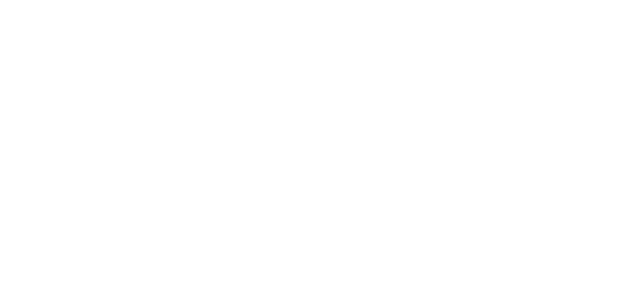
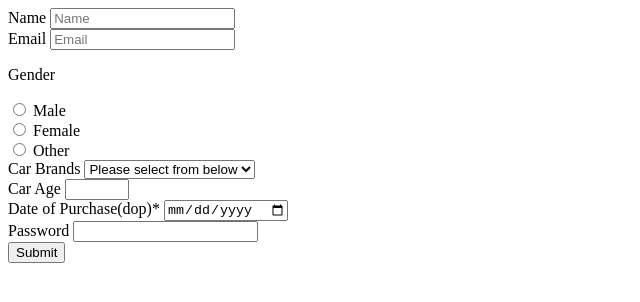
Before and after one commit to acciojob/car-insurance-form-AdityaBhosale22, a website: page main.html in a window 1280 px wide. Shown: the whole page, without its empty margins (0-640 px from the left). Drawn offline with Linux system fonts and the light colour scheme.

Commit message:
created a submission

```diff
--- a/main.html
+++ b/main.html
@@ -7,7 +7,49 @@
 </head>
 
 <body>
-	<!-- the entire body must be written by student -->
+	<form type="submit">
+		<div>
+			<label>Name</label>
+			<input type="name" id="name" required placeholder="Name">
+		</div>
+		<div>
+			<label>Email</label>
+			<input type="email" id="email" required placeholder="Email">
+		</div>
+		<div>
+			<p>Gender</p>
+			<input type="radio" id="male" name="gender" value="Male">
+  <label for="male">Male</label><br>
+
+  <input type="radio" id="female" name="gender" value="Female">
+  <label for="female">Female</label><br>
+
+  <input type="radio" id="other" name="gender" value="Other">
+  <label for="other">Other</label><br>
+		</div>
+		<div>
+			<label>Car Brands</label>
+			<select>
+				<option selected disabled>Please select from below</option>
+				<option>BMW</option>
+				<option>Audi</option>
+				<option>Mercedez</option>
+			</select>
+		</div>
+		<div>
+			<label>Car Age</label>
+			<input type="number" id="carage" name="age" min="1" max="120" required>
+		</div>
+		<div>
+			<label>Date of Purchase(dop)*</label>
+			<input type="date" id="dop" required>
+		</div>
+		<div>
+			<label>Password</label>
+			<input type="password" required id="password">
+		</div>
+		<button type="submit">Submit</button>
+	</form>
     <script type="text/javascript" src="./script.js">
 </script>
 
```
